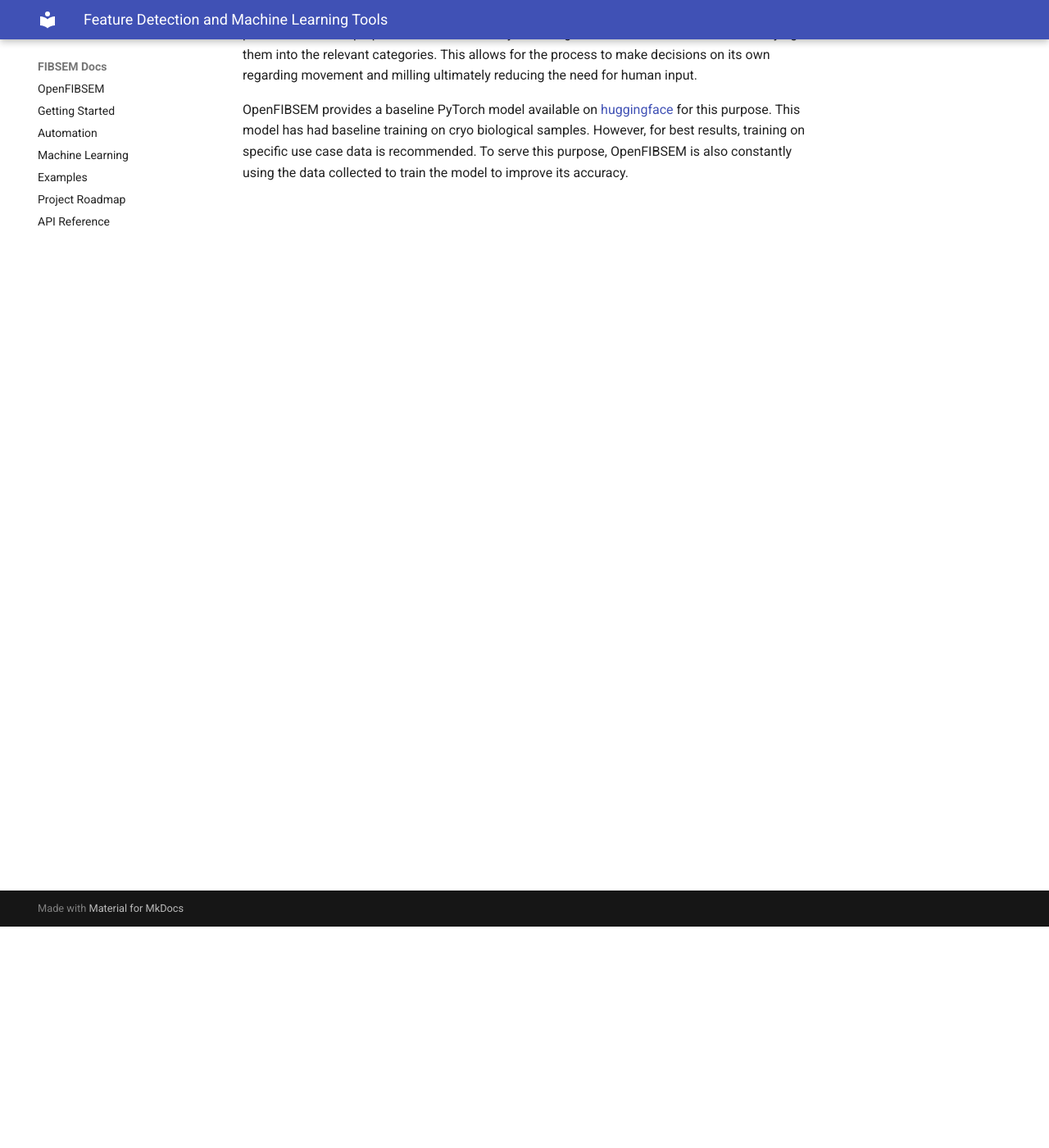
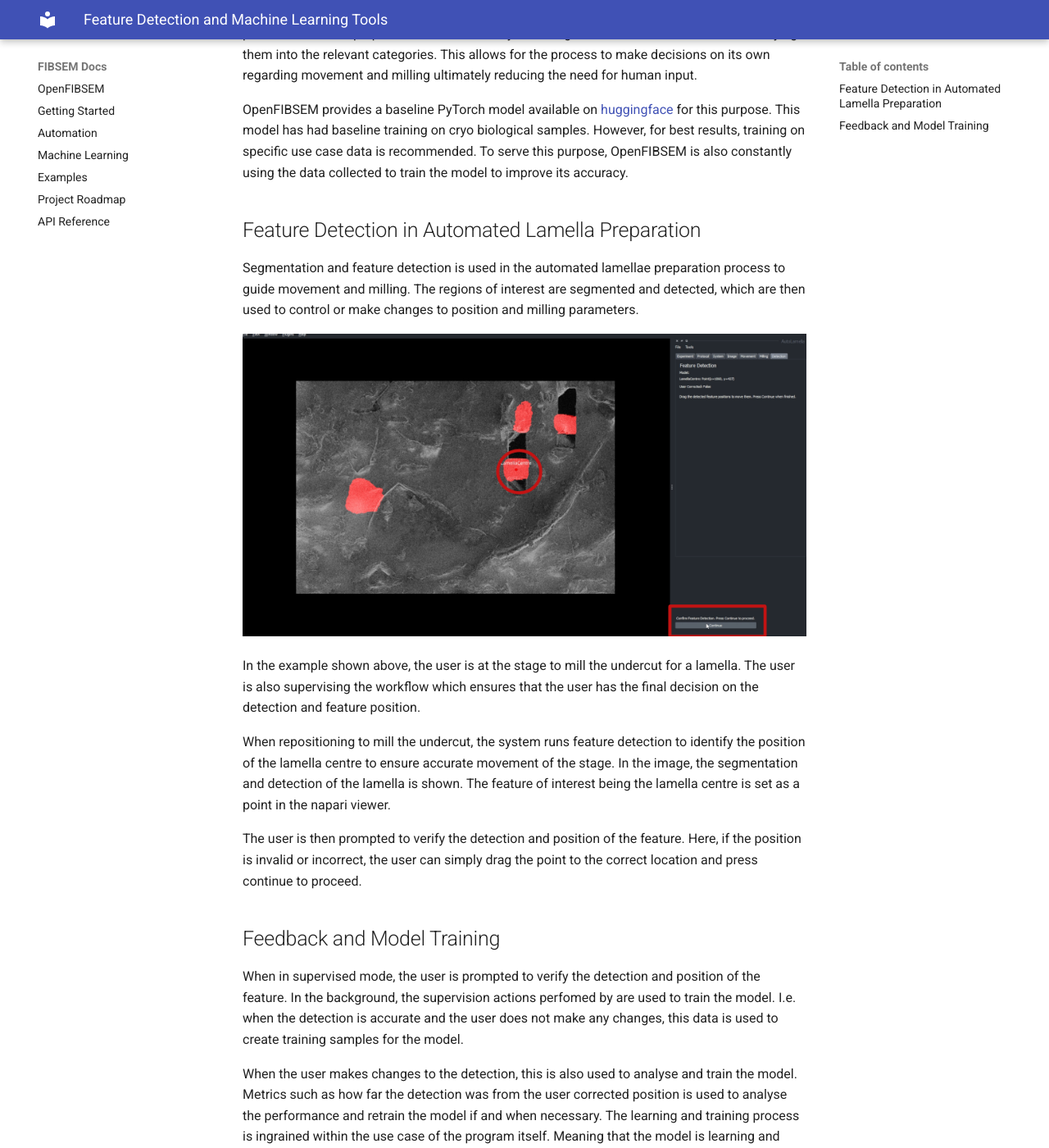
Before and after one commit to DeMarcoLab/fibsem, an MkDocs documentation site: the page built from docs/user_guide/detection.md, in a window 1280 px wide and 1400 px high, scrolled down 270 px. Shown: the whole window at 82% size. Built offline with MkDocs 1.6.1 and Material for MkDocs 9.7.7, drawn with Linux system fonts in a browser that asks for light colours; some of the changed text lies outside the part shown.

Commit message:
detection 2

```diff
--- a/docs/user_guide/detection.md
+++ b/docs/user_guide/detection.md
@@ -5,3 +5,21 @@
 Through the use of detection and classification, OpenFIBSEM can be used to automate the process of lamella preparation. This is done by detecting the features of interest and classifying them into the relevant categories. This allows for the process to make decisions on its own regarding movement and milling ultimately reducing the need for human input.
 
 OpenFIBSEM provides a baseline PyTorch model available on [huggingface](https://huggingface.co/patrickcleeve/openfibsem-baseline) for this purpose. This model has had baseline training on cryo biological samples. However, for best results, training on specific use case data is recommended. To serve this purpose, OpenFIBSEM is also constantly using the data collected to train the model to improve its accuracy.
+
+## Feature Detection in Automated Lamella Preparation
+
+Segmentation and feature detection is used in the automated lamellae preparation process to guide movement and milling. The regions of interest are segmented and detected, which are then used to control or make changes to position and milling parameters.
+
+![detection ex](../img/user_guide/detection/detection_ex.png)
+
+In the example shown above, the user is at the stage to mill the undercut for a lamella. The user is also supervising the workflow which ensures that the user has the final decision on the detection and feature position.
+
+When repositioning to mill the undercut, the system runs feature detection to identify the position of the lamella centre to ensure accurate movement of the stage. In the image, the segmentation and detection of the lamella is shown. The feature of interest being the lamella centre is set as a point in the napari viewer.
+
+The user is then prompted to verify the detection and position of the feature. Here, if the position is invalid or incorrect, the user can simply drag the point to the correct location and press continue to proceed.
+
+## Feedback and Model Training
+
+When in supervised mode, the user is prompted to verify the detection and position of the feature. In the background, the supervision actions perfomed by are used to train the model. I.e. when the detection is accurate and the user does not make any changes, this data is used to create training samples for the model.
+
+When the user makes changes to the detection, this is also used to analyse and train the model. Metrics such as how far the detection was from the user corrected position is used to analyse the performance and retrain the model if and when necessary. The learning and training process is ingrained within the use case of the program itself. Meaning that the model is learning and collecting data to improve itself through the use of the program itself without special input from the user.
```
Also changed, not shown: docs/img/user_guide/detection/detection_ex.png (added).
